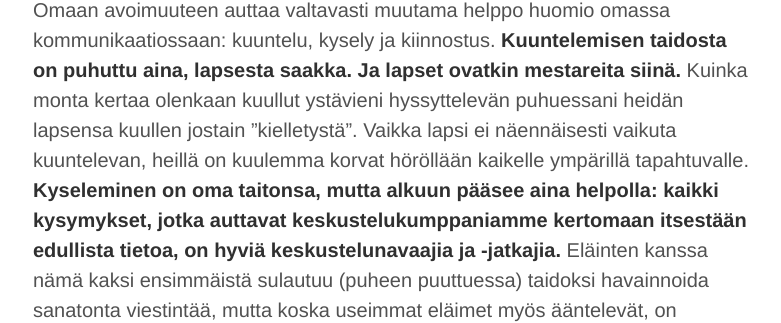
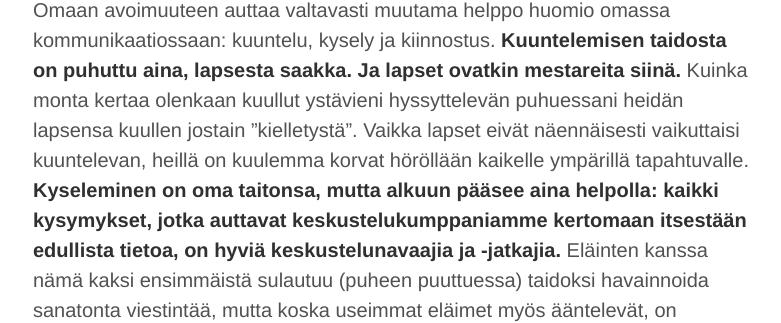
Before and after one commit to niinapiira/neppari.net, a Jekyll site: the page built from _posts/2016-02-05-kommunikaatio-on-tahtotila-ja-taito.md, in a window 1280 px wide and 900 px high, scrolled down 1639 px. Shown: the part 201-524 px from the top of the window, without its empty margins (247-1028 px from the left). Built offline with Jekyll 4.4.1, drawn with Linux system fonts in a browser that asks for light colours.

Commit message:
Updated 2016-02-05-kommunikaatio-on-tahtotila-ja-taito.md

```diff
--- a/_posts/2016-02-05-kommunikaatio-on-tahtotila-ja-taito.md
+++ b/_posts/2016-02-05-kommunikaatio-on-tahtotila-ja-taito.md
@@ -13,7 +13,7 @@ Alkuun voin lohduttaa kaikkia, että kommunikaatio ja vuorovaikutus ei ole helpp
 
 Olen aina ollut erittäin kiinnostunut ihmisten lisäksi eläimistä. Myös tämä intohimo on vaatinut minulta kommunikoinnin ja vuorovaikutuksen taitojen opettelua, sillä eläimet eivät toimi kuten me ihmiset. Suurin virheemme eläinten kanssa toimiessamme on niiden aikeiden, tekojen ja käyttäytymisen analysointi ihmisen näkökulmasta, inhimillistämällä eläimiä. Saman virheen toistamme herkästi lukemalla eri eläinlajeja toisista lajeista saamamme tiedon perusteella tai jopa toisten ihmisten kanssa lukemalla heitä meidän omasta näkökulmastamme. **Kaiken A ja O hyvässä kommunikaatiossa on siis varmasti avoimuus. Avoimuudella tarkoitan tässä yhteydessä tahtotilaa ymmärtää toista hänen omista lähtökohdistaan käsin**, ei minun luomasta kuplasta katsottuna.
 
-Omaan avoimuuteen auttaa valtavasti muutama helppo huomio omassa kommunikaatiossaan: kuuntelu, kysely ja kiinnostus. **Kuuntelemisen taidosta on puhuttu aina, lapsesta saakka. Ja lapset ovatkin mestareita siinä.** Kuinka monta kertaa olenkaan kuullut ystävieni hyssyttelevän puhuessani heidän lapsensa kuullen jostain ”kielletystä”. Vaikka lapsi ei näennäisesti vaikuta kuuntelevan, heillä on kuulemma korvat höröllään kaikelle ympärillä tapahtuvalle. **Kyseleminen on oma taitonsa, mutta alkuun pääsee aina helpolla: kaikki kysymykset, jotka auttavat keskustelukumppaniamme kertomaan itsestään edullista tietoa, on hyviä keskustelunavaajia ja -jatkajia.** Eläinten kanssa nämä kaksi ensimmäistä sulautuu (puheen puuttuessa) taidoksi havainnoida sanatonta viestintää, mutta koska useimmat eläimet myös ääntelevät, on kuuntelemisen taito hyvä säilyttää niidenkin kanssa. (Kuinka hienoa on ollut huomata oppineensa lukemaan oman koiran eri haukkumaäänten merkityksiä niin, että pelkän kuulon perusteella voi sanoa mille tämä haukkuu -oravalle, pupulle vai koirakaverille- ja parhaimmillaan jopa niin tarkkaan, että ketä koirakaveria tämä haukkuu!)
+Omaan avoimuuteen auttaa valtavasti muutama helppo huomio omassa kommunikaatiossaan: kuuntelu, kysely ja kiinnostus. **Kuuntelemisen taidosta on puhuttu aina, lapsesta saakka. Ja lapset ovatkin mestareita siinä.** Kuinka monta kertaa olenkaan kuullut ystävieni hyssyttelevän puhuessani heidän lapsensa kuullen jostain ”kielletystä”. Vaikka lapset eivät näennäisesti vaikuttaisi kuuntelevan, heillä on kuulemma korvat höröllään kaikelle ympärillä tapahtuvalle. **Kyseleminen on oma taitonsa, mutta alkuun pääsee aina helpolla: kaikki kysymykset, jotka auttavat keskustelukumppaniamme kertomaan itsestään edullista tietoa, on hyviä keskustelunavaajia ja -jatkajia.** Eläinten kanssa nämä kaksi ensimmäistä sulautuu (puheen puuttuessa) taidoksi havainnoida sanatonta viestintää, mutta koska useimmat eläimet myös ääntelevät, on kuuntelemisen taito hyvä säilyttää niidenkin kanssa. (Kuinka hienoa on ollut huomata oppineensa lukemaan oman koiran eri haukkumaäänten merkityksiä niin, että pelkän kuulon perusteella voi sanoa mille tämä haukkuu -oravalle, pupulle vai koirakaverille- ja parhaimmillaan jopa niin tarkkaan, että ketä koirakaveria tämä haukkuu!)
 
 Viimeisimpänä, mutta ei missään nimessä vähäisimpänä huomion kohteena vuorovaikutuksessamme on kiinnostus. Ihminen on hyvin alkukantainen olento siinä missä eläimetkin, mutta sillä erotuksella, että meidän ei tarvitse olla. Ihmisten aivojen ylimmät kerrokset ovat antaneet meille kyvyn tiedostaa, havainnoida, arvioida ja muuttaa käytöstämme oman tahtomme mukaan. Aivoja ja käyttäytymistä treenaamalla me voimme muokata itsestämme melkein mitä vain, vaikka kommunikoinnin mestareita. **Kiinnostus ei tarvitse aina olla sisäsyntyistä motivoitumista itselle tärkeistä aiheista, vaan kiinnostus voi olla myös päätös.** Voimme useimmat päättää keskittyä johonkin vähemmänkin kiinnostavaan asiaan, jotta saamme hoidettua sen. Voimme päättää olla kiinnostuneita toisesta ihmisestä, kun esimerkiksi keskustelemme lapsen kanssa häntä kiinnostavasta aiheesta. Voimme myös päättää olla kiinnostuneita siitä, että ollessamme vuorovaikutuksessa toisten elävien olentojen kanssa, pidämme mielenkiintomme ja keskittymiskykymme yllä.
 
```
